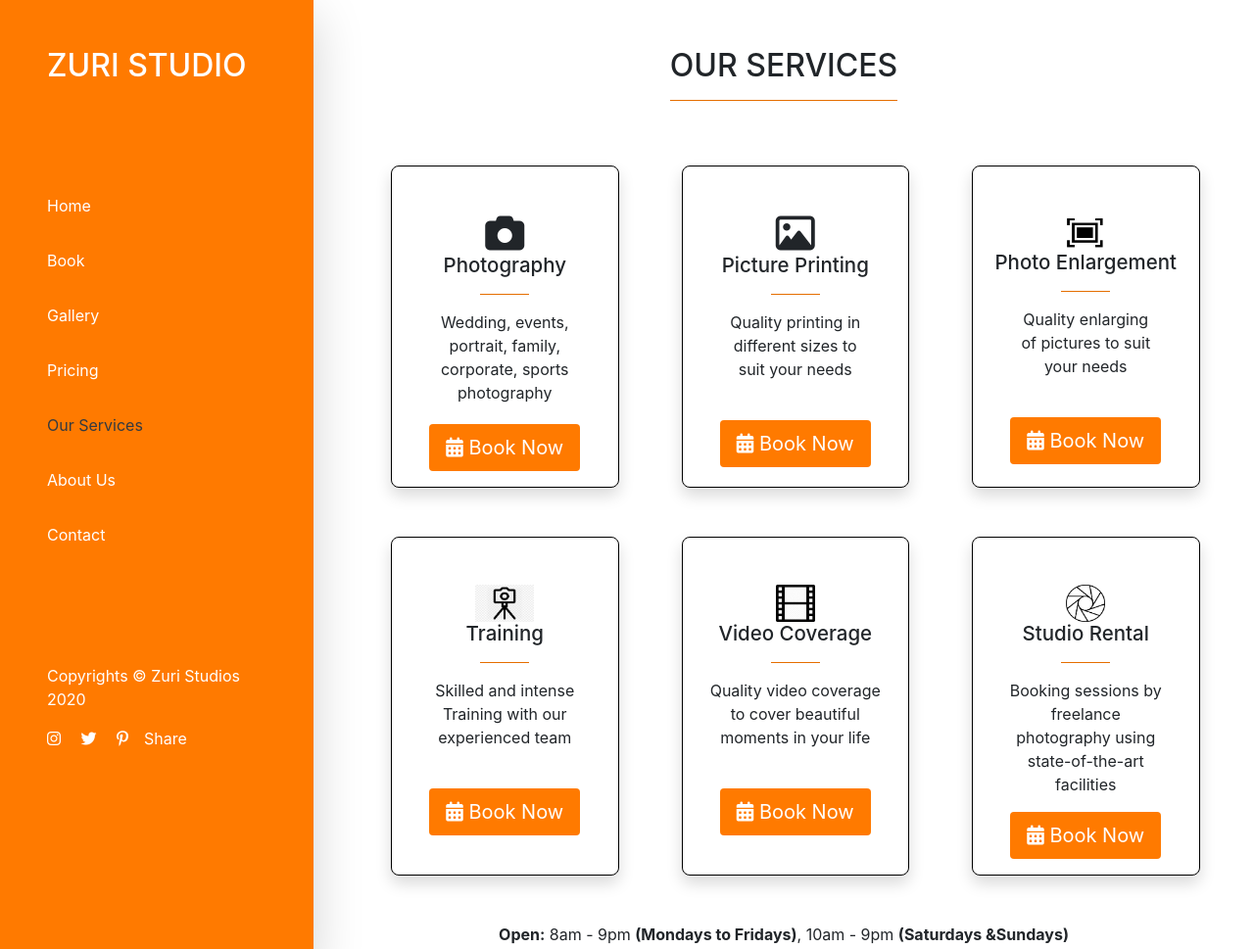
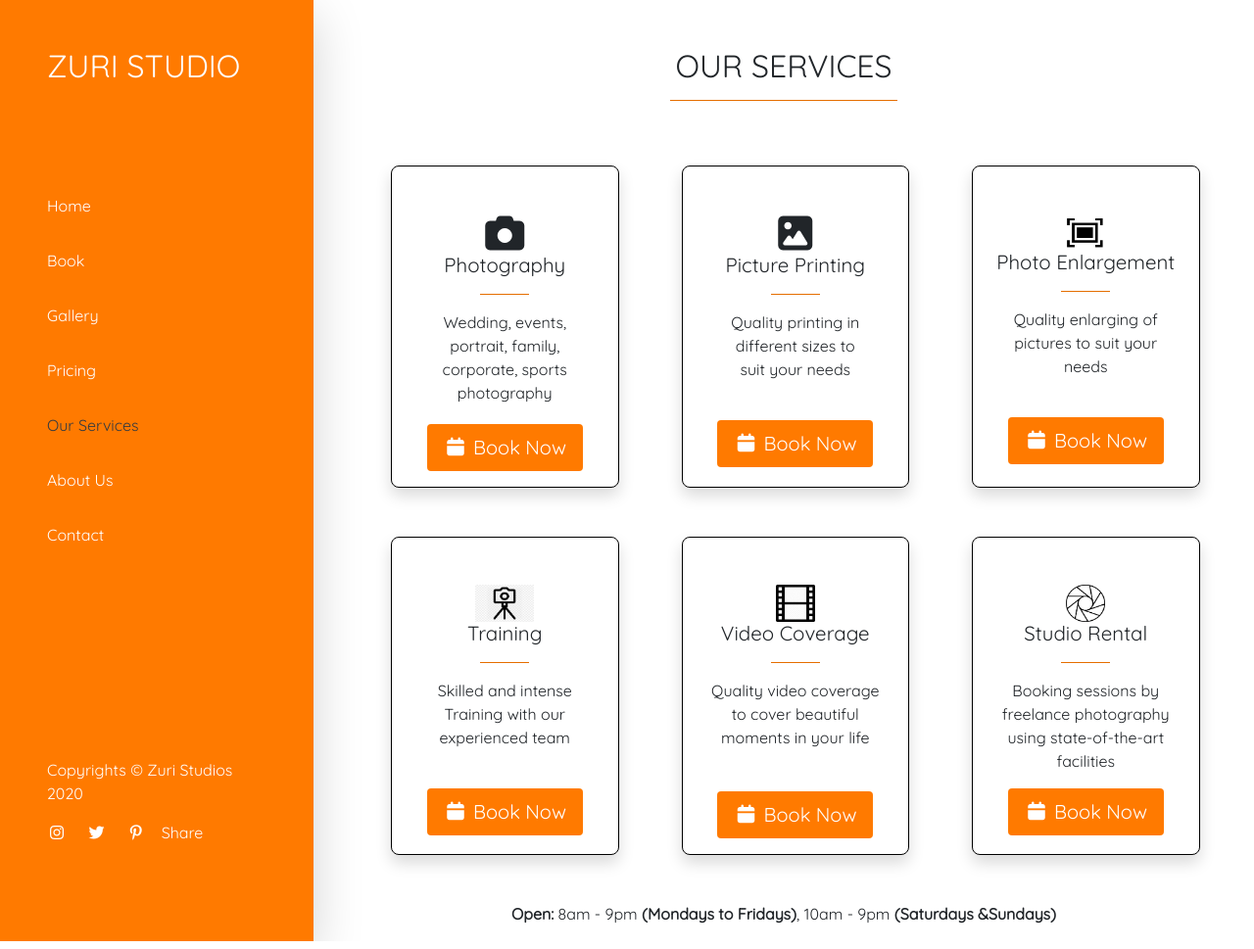
Before and after one commit to wisdomosara/teamfierce, a plain HTML site: page index.html in a window 1280 px wide. Shown: the top 969 px of the page at 98% size. Drawn offline with nearby package versions, Linux system fonts and the light colour scheme; files that its build step writes are made by us from their sources.

Commit message:
Add files via upload

```diff
--- a/index.html
+++ b/index.html
@@ -5,15 +5,13 @@
     <meta name="viewport" content="width=device-width, initial-scale=1.0">
     <meta http-equiv="X-UA-Compatible" content="ie=edge">
     <title>Our Services</title>
+    <link rel="stylesheet" href="fontawesome/css/all.css">
     <!-- Bootstrap CSS -->
-    <link rel="stylesheet" href="bootstrap.min.css">
+    <link rel="stylesheet" href="bootstrap-4.4.1-dist/css/bootstrap.min.css">
     <link rel="stylesheet" href="photo.css">
-    <!--   font-awesome   -->
-    <script src="https://kit.fontawesome.com/19f68977af.js" crossorigin="anonymous"></script>
 </head>
 <body>
     <div class="container-fluid">
-        <!--    two columns   , side bar and main column      -->
         <div class="row">
             <div class="col-0 col-md-3 col-lg-3 bg-primary px-5 py-5 side shadow-lg text-white">
                 <h2>ZURI STUDIO</h2>
@@ -21,27 +19,27 @@
                 <br>
                 <br>
                 <br>
-                <p class="py-2">Home</p>
-                <p class="py-2">Book</p>
-                <p class="py-2">Gallery</p>
-                <p class="py-2">Pricing</p>
-                <p class="py-2 text-dark">Our Services</p>
-                <p class="py-2">About Us</p>
-                <p class="py-2">Contact</p>
+                <p class="py-2"><a href="home.html">Home</a></p>
+                <p class="py-2"><a href="">Book</a></p>
+                <p class="py-2"><a href="gallery.html">Gallery</a></p>
+                <p class="py-2"><a href="pricing.html">Pricing</a></p>
+                <p class="py-2 text-dark"><a href="#">Our Services</a></p>
+                <p class="py-2"><a href="about-us.html">About Us</a></p>
+                <p class="py-2"><a href="contact-us.html">Contact</a></p>
                 <br>
                 <br>
                 <br>
                 <br>
-                <p>Copyrights &copy; Zuri Studios 2020</p>
-                <i class="fab fa-instagram mr-3"></i>
-                <i class="fab fa-twitter mr-3"></i>
-                <i class="fab fa-pinterest-p mr-3"></i>Share
+                <p class="pt-5 mt-5">Copyrights &copy; Zuri Studios 2020</p>
+                <p >
+                <a href="https://www.instagram.com"><i class="fab fa-instagram mr-3"></i></a>
+                <a href="https://www.twitter.com"><i class="fab fa-twitter mr-3"></i></a>
+                <a href="https://www.pinterest.com"><i class="fab fa-pinterest-p mr-3"></i></a>Share
+                </p>
             </div>
-            <!--     2nd column         -->
             <div class="col-12 col-md-9 col-lg-9">
                 <h2 class="text-center pt-5">OUR SERVICES</h2>
                 <hr>
-                <!--        Flex - container          -->
                 <div class="myflex d-flex flex-wrap">
                     <div class="bg-white items shadow col-sm-5 col-lg-5 col-xl-3 col-md-5">
                         <div class="text-center pt-5"><i class="fa fa-camera" style="font-size:40px;" aria-hidden="true"></i></div>
@@ -75,18 +73,17 @@
                             <div class="text-center pt-5"><img src="video.png" width="40px" height="38px"></div>
                             <div class="text-center"><h4>Video Coverage</h4></div>
                             <hr class="text-center">
-                            <div class="para1"><p class="text-center pb-4">Quality video coverage to cover beautiful moments in your life</p></div>
+                            <div class="para1"><p class="text-center pb-2">Quality video coverage to cover beautiful moments in your life</p></div>
                             <div class="text-center pb-3"><button class="text-center btn btn-lg text-white rounded"><i class="fa fa-calendar" aria-hidden="true"></i> Book Now</button></div>
                     </div>
                     <div class="bg-white items shadow pad  col-sm-5 col-lg-5 col-xl-3 col-md-5">
                             <div class="text-center pt-5"><img src="lens.png" width="40px" height="38px"></div>
                             <div class="text-center"><h4>Studio Rental</h4></div>
                             <hr class="text-center">
-                            <div class="px-3"><p class="text-center">Booking sessions by freelance photography using state-of-the-art facilities</p></div>
+                            <div class="px-2"><p class="text-center pb-3.5">Booking sessions by freelance photography using state-of-the-art facilities</p></div>
                             <div class="text-center pb-3"><button class="text-center btn btn-lg text-white rounded"><i class="fa fa-calendar" aria-hidden="true"></i> Book Now</button></div>
                     </div>
                 </div>
-                <!--      Ending part(time)            -->
                 <div class="pt-5">
                     <p class="text-center"> <span class="font-weight-bolder">Open:</span> 8am - 9pm <span class="font-weight-bolder">(Mondays to Fridays)</span>, 10am - 9pm <span class="font-weight-bolder">(Saturdays &Sundays)</span></p>
                 </div>
--- a/photo.css
+++ b/photo.css
@@ -1,9 +1,13 @@
 /* for Desktop and big screens */
+@import url('https://fonts.googleapis.com/css2?family=Quicksand&display=swap');
 .items{
     border:0.2px solid black;
     border-radius: 8px;
     margin-top:50px;
     margin-left:5vw
+}
+body{
+    font-family: 'Quicksand', sans-serif !important;
 }
 .side{
     background-color: #FF7A00 !important
@@ -11,22 +15,40 @@
 button{
     background-color: #FF7A00 !important
 }
+button:hover{
+    background-color: rgb(139, 70, 6) !important
+}
 hr{
     background-color:#FF7A00;
     width:25%;
 }
 .para{
-    padding: 0 2.1vw !important
+    padding: 0 2vw !important
+}
+a{
+    text-decoration: none;
+    color: inherit
+}
+a:hover{
+    color: black;
+    text-decoration: none;
 }
 h4{
     font-size:1.6vw
 }
 .para1{
-    padding:0 1vw
+    padding:0 1vw 1.5vw 1vw !important
 }
 
 /* Small screen no side nav */
-@media only screen and (max-width:768px){
+
+@media only screen and (max-width:767px){
+    .side{
+        display: none !important;
+    }
+
+}
+@media only screen and (max-width:576px){
     .items{
         margin:20px 0 0 0;
         width:100%;
@@ -38,13 +60,14 @@ h4{
     .para{
         padding: 0 6vw !important
     }
+    button{
+        font-size: 5vw !important;
+    }
     h4{
-        font-size: 30px
+        font-size: 6vw;
+        font-weight:bold !important;
     }
 
-    .side{
-        display: none !important;
-    }
 }
 /* for tablets */
 @media only screen and (min-width:600px){
@@ -53,13 +76,17 @@ h4{
         padding:0 4vw;
     }
     .myflex{
-        padding:0 1vw !important
+        padding:0 2vw !important
     }
     h4{
-        font-size: 2.2vw !important
+        font-size: 2.2vw;
+        font-weight: bold !important
     }
     .para{
-        padding: 0 1vw !important;
+        padding: 0 0.1vw !important;
+    }
+    .para1{
+        padding:0  0.1vw 1.9vw 0.1vw !important
     }
   }
 
```
